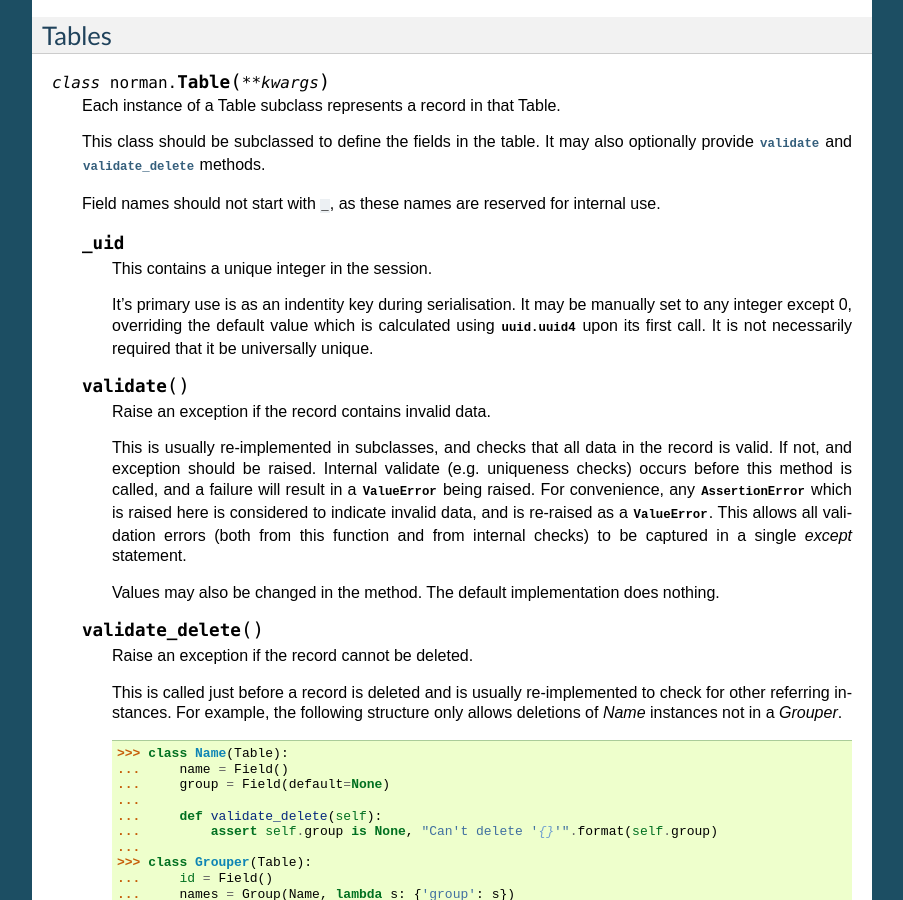
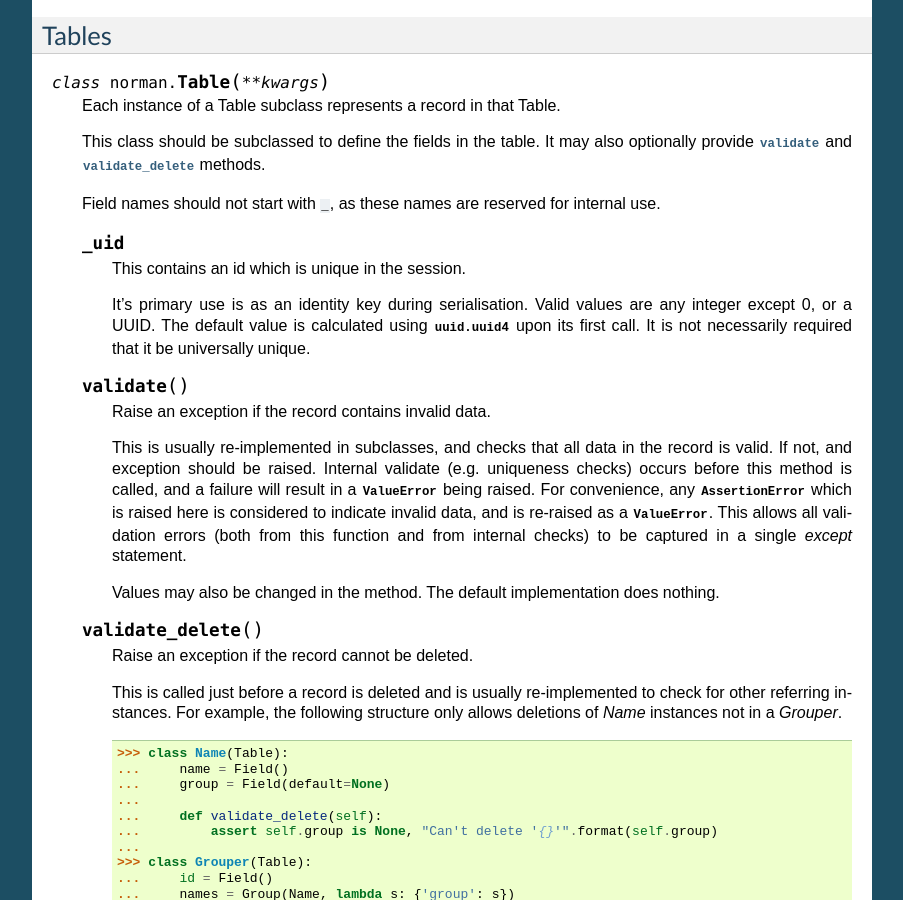
Before and after one commit to aquavitae/norman, a Sphinx documentation site: the page built from doc/source/index.rst, in a window 1280 px wide and 900 px high, scrolled down 2212 px. Shown: the whole window, without its empty margins (198-1101 px from the left). Built offline with Sphinx 7.4.7, drawn with Linux system fonts in a browser that asks for light colours.

Commit message:
Table._uid can be a UUID string or an integer

```diff
--- a/doc/source/index.rst
+++ b/doc/source/index.rst
@@ -248,11 +248,11 @@ Tables
 
     .. attribute:: _uid
 
-        This contains a unique integer in the session.
+        This contains an id which is unique in the session.
 
-        It's primary use is as an indentity key during serialisation.  It
-        may be manually set to any integer except 0, overriding the default
-        value which is calculated using `uuid.uuid4` upon its first call.
+        It's primary use is as an identity key during serialisation.  Valid
+        values are any integer except 0, or a UUID.  The default
+        value is calculated using `uuid.uuid4` upon its first call.
         It is not necessarily required that it be universally unique.
 
 
```
Also changed, not shown: 2 other files.
